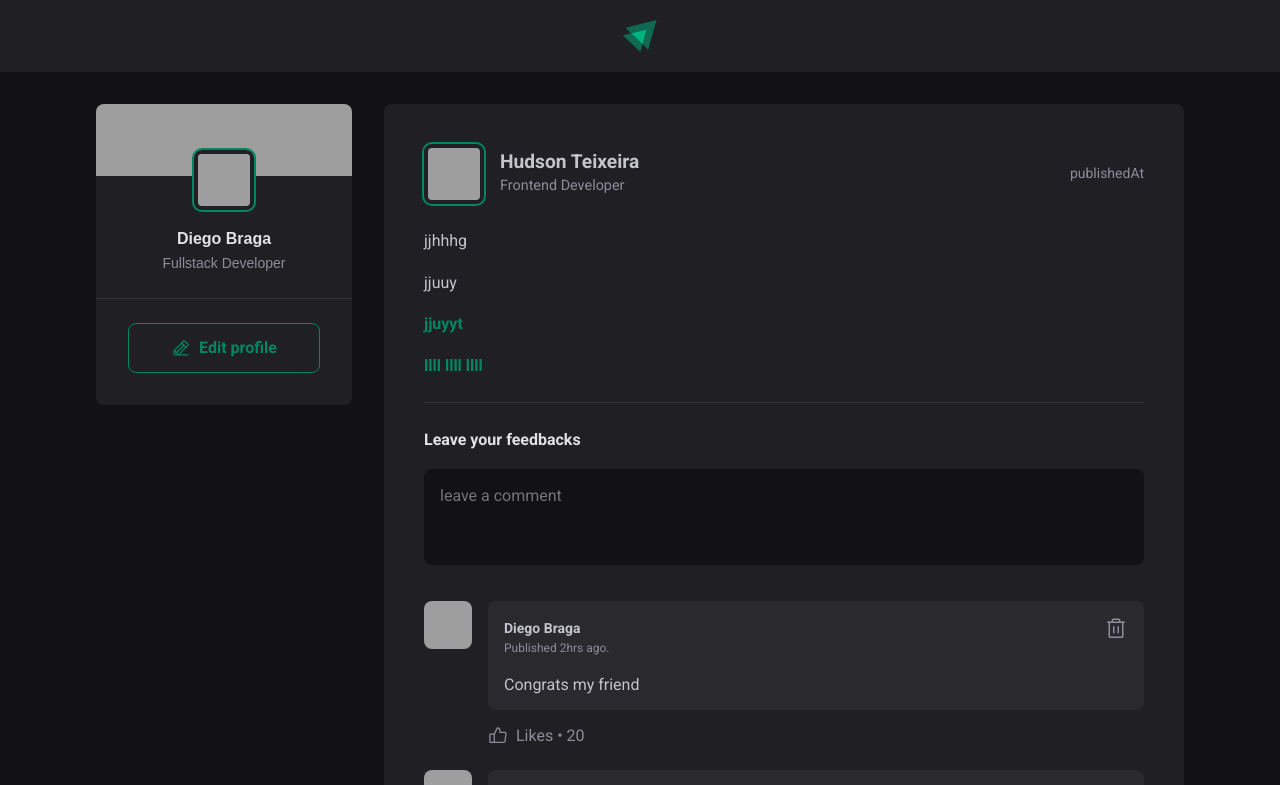
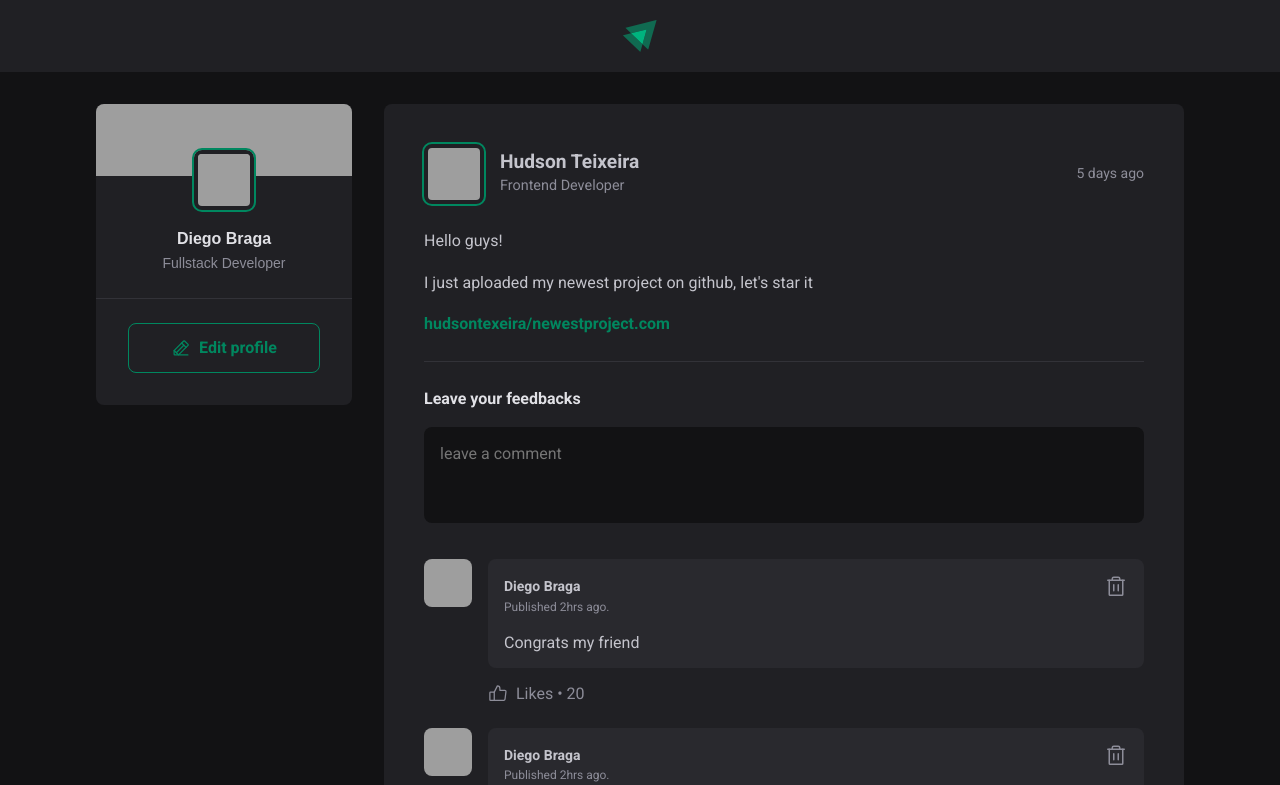
Before and after one commit to diebraga/Ignite_feed, a React (Vite) app: page / in a window 1280 px wide. Shown: the top 785 px of the page. Built offline with nearby package versions, Linux system fonts and the light colour scheme; grey boxes are pictures that could not be loaded.

Commit message:
add post content

```diff
--- a/package.json
+++ b/package.json
@@ -8,6 +8,7 @@
     "preview": "vite preview"
   },
   "dependencies": {
+    "date-fns": "^2.28.0",
     "phosphor-react": "^1.4.1",
     "react": "^18.0.0",
     "react-dom": "^18.0.0"
--- a/src/App.tsx
+++ b/src/App.tsx
@@ -13,7 +13,7 @@ const posts = [
     content: [
       { type: 'paragraph', content: 'Hello guys!' },
       { type: 'paragraph', content: "I just aploaded my newest project on github, let's star it" },
-      { type: 'link', content: '<a href="">hudsontexeira/newestproject.com</a>' },
+      { type: 'link', content: 'hudsontexeira/newestproject.com' },
     ]
   },
   {
@@ -25,7 +25,7 @@ const posts = [
     content: [
       { type: 'paragraph', content: 'Hello guys!' },
       { type: 'paragraph', content: "I just aploaded my newest project on github, let's star it" },
-      { type: 'link', content: '<a href="">diebraga/die.com</a>' },
+      { type: 'link', content: 'diebraga/die.com' },
     ]
   }
 ]
@@ -47,6 +47,7 @@ function App() {
                 authorName={post.authorName}
                 avatarUrl={post.avatarUrl}
                 publishedAt={post.publishedAt}
+                content={post.content}
               />
             )
           })}
--- a/src/components/Post/index.tsx
+++ b/src/components/Post/index.tsx
@@ -1,12 +1,19 @@
 import Avatar from '../Avatar/Avatar'
 import { Comment } from '../Comment'
+import { format, formatDistanceToNow } from "date-fns";
 import styles from './Post.module.css'
+
+type ContentType = {
+  content: string;
+  type: string;
+}
 
 type PostProps = {
   avatarUrl: string;
   authorName: string;
   publishedAt: Date;
   authorJobTitle: string;
+  content: ContentType[]
 }
 
 export function Post({
@@ -14,7 +21,14 @@ export function Post({
   authorName,
   publishedAt,
   authorJobTitle,
+  content
 }: PostProps) {
+  const formateDate = format(publishedAt, "d 'of' LLLL HH:mm'h'")
+
+  const publishedDateRelativeToNow = formatDistanceToNow(publishedAt, {
+    addSuffix: true
+  })
+
   return (
     <article className={styles.post}>
       <header>
@@ -26,21 +40,17 @@ export function Post({
           </div>
         </div>
         <div style={{ display: "flex", alignItems: "center" }}>
-          <time title={'timeTitle'} dateTime={'dateTime'}>
-            {'publishedAt'}
+          <time title={formateDate} dateTime={publishedAt.toISOString()}>
+            {publishedDateRelativeToNow}
           </time>
         </div>
       </header>
 
       <div className={styles.content}>
-        <p>jjhhhg</p>
-        <p>jjuuy</p>
-        <p><a href="">jjuyyt</a></p>
-        <p>
-          <a href="ooihgfs">llll</a>{' '}
-          <a href="ooihgfs">llll</a>{' '}
-          <a href="ooihgfs">llll</a>
-        </p>
+        {content.map(line => {
+          if (line.type === 'paragraph') return <p>{line.content}</p>
+          else if (line.type === 'link') return <p><a href="#">{line.content}</a></p>
+        })}
       </div>
 
       <form className={styles.commentForm}>
```
Also changed, not shown: 1 other file (tests, documents, lock files or other folders).
